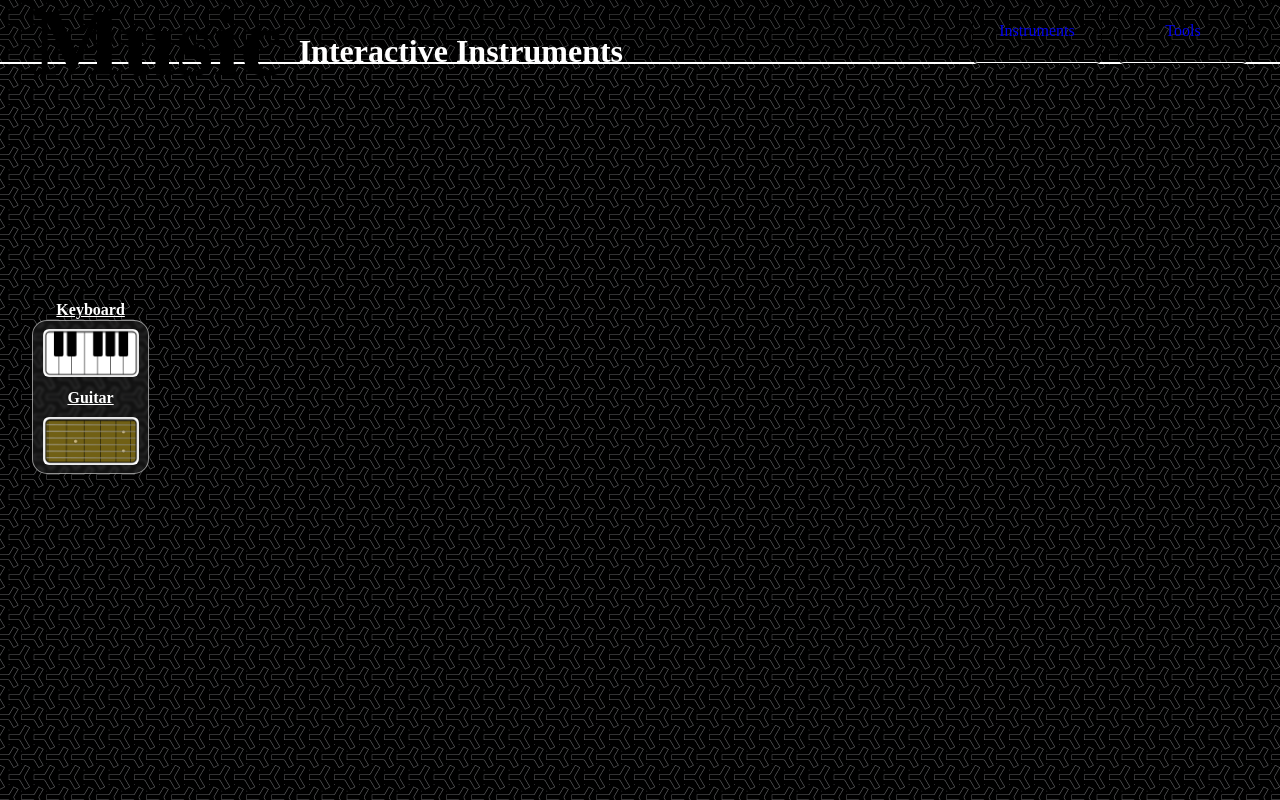
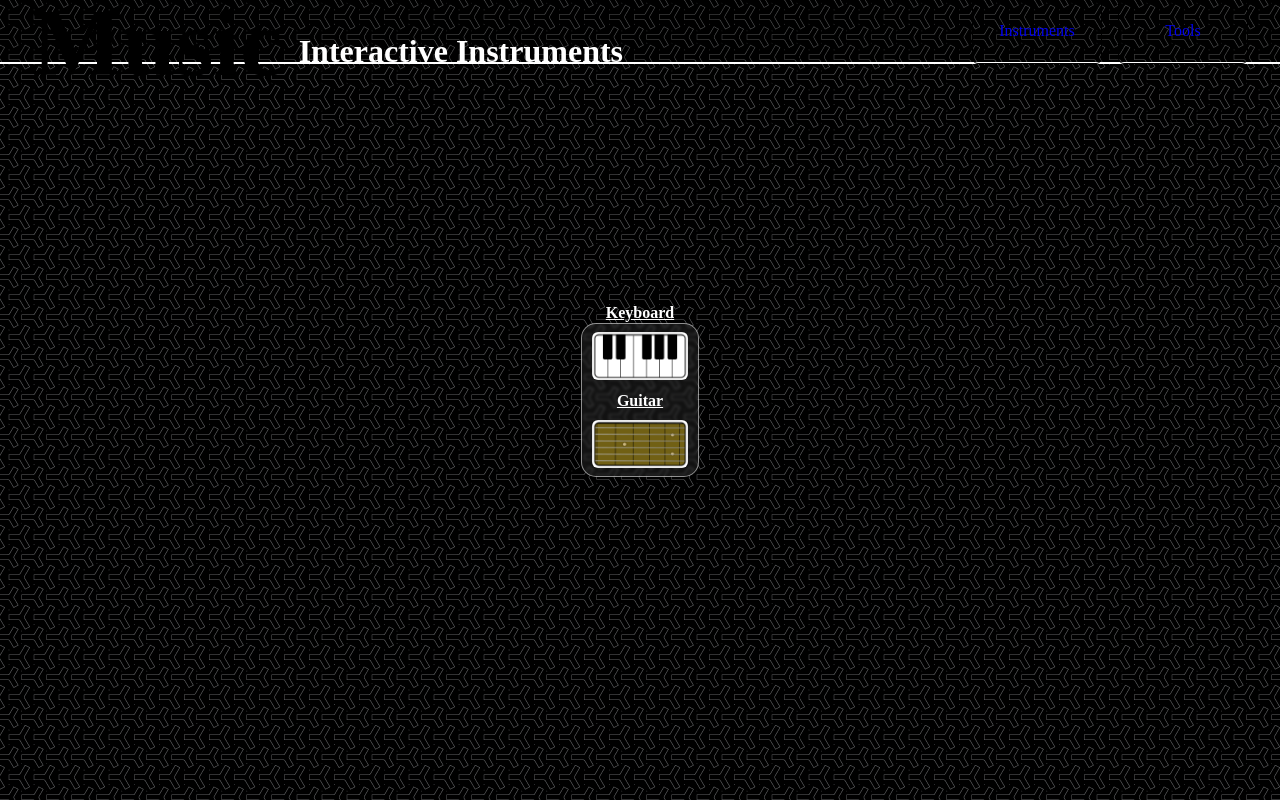
Before and after one commit to clay-bugg/FretTheory, a Nuxt app: page /instruments in a window 1280 px wide. Built offline with nearby package versions, Linux system fonts and the light colour scheme; a web font is replaced by a local one.

Commit message:
fixed selected instrument rendering issuis

```diff
--- a/components/Keyboard.vue
+++ b/components/Keyboard.vue
@@ -469,12 +469,12 @@ watch(notesDisplayed, (newVal) => {
   filter: brightness(95%);
 }
 .white {
-  width: 3.5em;
+  width: 4em;
   background-color: white;
   color: black;
 }
 .black {
-  width: 2.188em;
+  width: 2.5em;
   height: 9em;
   position: relative;
   margin: 0 -1.25em;
--- a/pages/instruments.vue
+++ b/pages/instruments.vue
@@ -7,7 +7,9 @@
       ]"
       />
 
-      <div id="instrument-button-box" @click="selectedInstrument">
+
+      <div class="selected-instrument">
+      <div class="instrument-button-box" @click="selectedInstrument">
         <label v-for="(instrument, key) in instruments" :is="selectedInstrument"
         :key="key"
         class="instrument-button"
@@ -22,7 +24,6 @@
         <img :src="instrument.image" :alt="key" class="instrument.image" />
         </label>
       </div>
-      <div id="selected-instrument">
       <Keyboard v-if="selectedInstrument === 'keyboard'" />
       <Guitar v-if="selectedInstrument === 'guitar'"/>
     </div>
@@ -79,7 +80,8 @@ export default {
 #header {
   position: absolute;
   top: 0;
-  border-bottom: 2px solid white;
+  border-bottom: 2px solid
+   white;
 }
 h1 {
   margin: 0;
@@ -88,7 +90,17 @@ h1 {
   font-size: 3em;
 }
 
-#instrument-button-box {
+.selected-instrument {
+  position: relative;
+  width: fit-content;
+  display: flex;
+  align-items: center;
+  justify-content: space-between;
+  gap: 5em;
+
+}
+
+.instrument-button-box {
   width: fit-content;
   height: fit-content;
   display: flex;
@@ -103,17 +115,14 @@ h1 {
   border: 0.5px solid rgba(255, 255, 255, 0.529);
   border-radius: 15px;
   backdrop-filter: blur(1.5px);
-  position: absolute;
-  left: 2em;
-  top: 40%;
 
 }
-#instrument-button-box input {
+.instrument-button-box input {
   appearance: none;
   -webkit-appearance: none;
   -moz-appearance: none;
 }
-#instrument-button-box img {
+.instrument-button-box img {
   width: 100%;
   height: 100%;
 }
@@ -175,4 +184,5 @@ input[type="radio"]:checked + img {
 
 
 
+
 </style>
```
Lines whose indentation alone changed are shown as unchanged.
